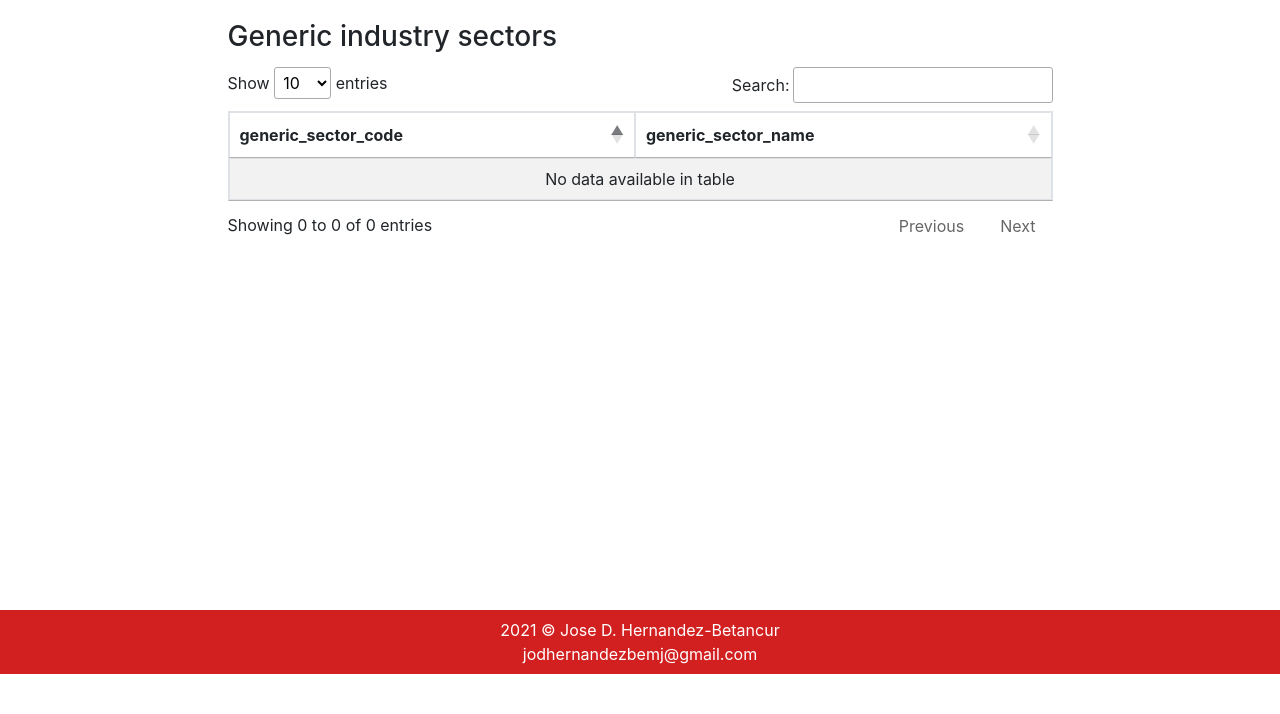
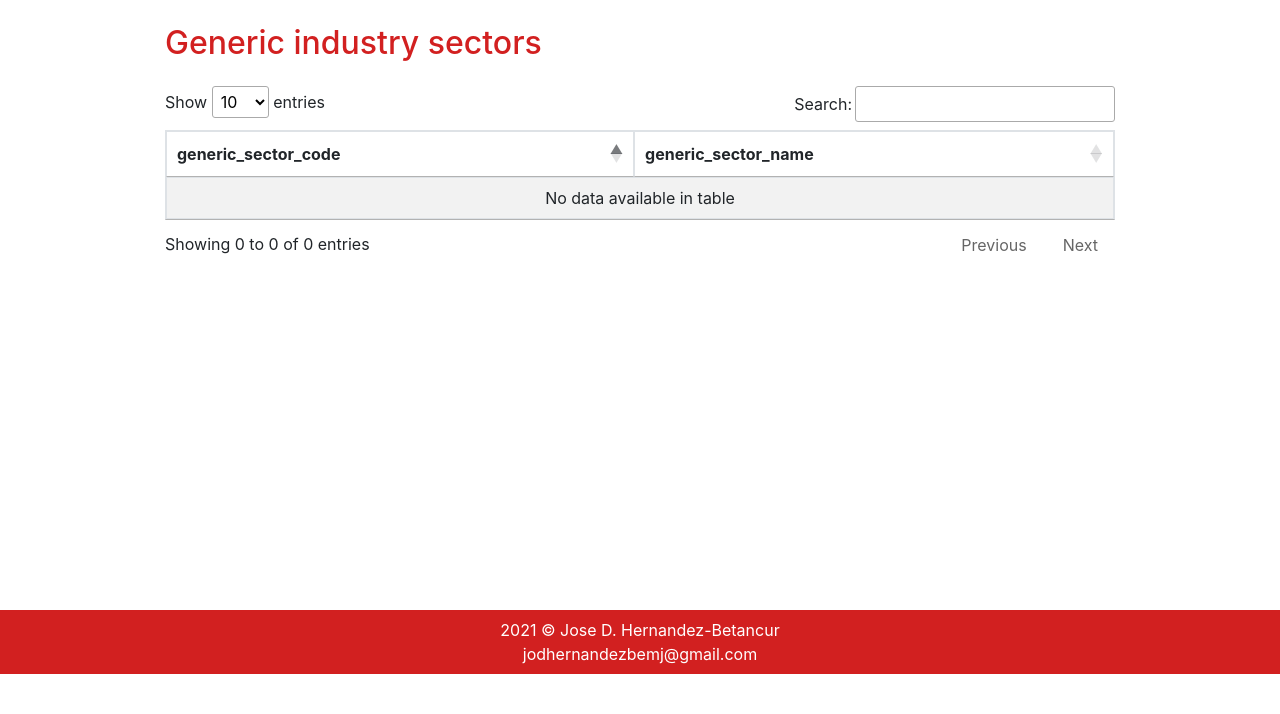
Before and after one commit to jodhernandezbe/PRTR_transfers_FastAPI, a FastAPI app: page /sectors/ in a window 1280 px wide. Shown: the part 86-800 px from the top of the page. Run offline with FastAPI, Linux system fonts and the light colour scheme; data that the repository does not hold is empty; some libraries are stand-ins or nearby versions; grey boxes are pictures that could not be loaded.

Commit message:
Version July 15, 2021

```diff
--- a/static/css/base.css
+++ b/static/css/base.css
@@ -21,6 +21,7 @@ main {
 
 h2 {
     margin: 0;
+    color: #d22020;;
 }
 
 #footer {
--- a/templates/table.html
+++ b/templates/table.html
@@ -2,10 +2,10 @@
 
 {% block content %}
 
-<div class="container mb-4">
+<div class="container mb-4 mt-4">
     <div class="row justify-content-center">
-        <div class="col-12 col-sm-12 col-md-11 col-lg-9">
-            <h3>{{ table_title }}</h3>
+        <div class="col-12 col-sm-12 col-md-11 col-lg-10 p-0">
+            <h2 class="pb-4">{{ table_title }}</h2>
             <div class="table-responsive">
                 <table class="table table-bordered table-striped table-hover" id="my_table">
                     <thead>
```
Also changed, not shown: templates/about.html (+10 -6 lines), templates/dashboard.html (+8 -1 lines).
